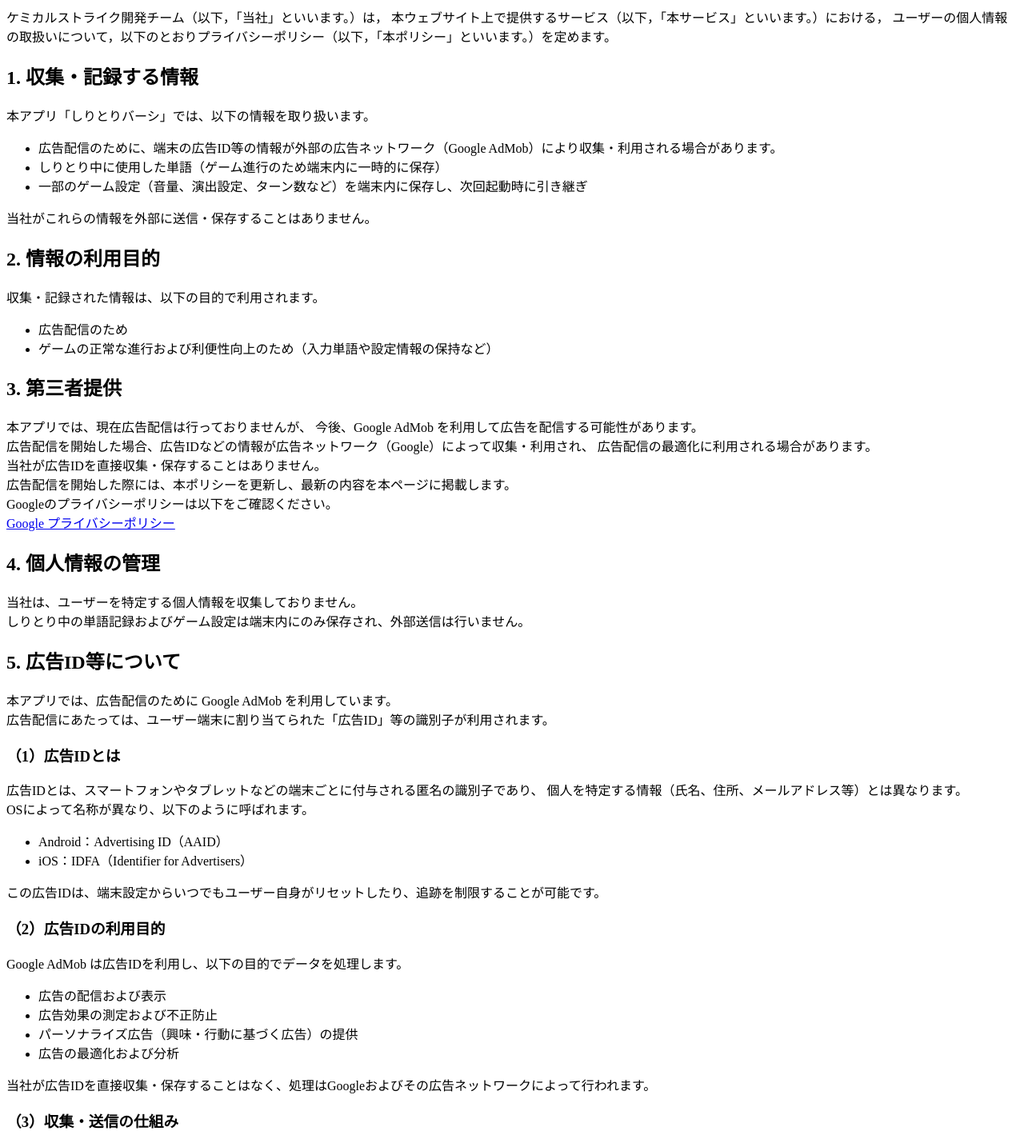
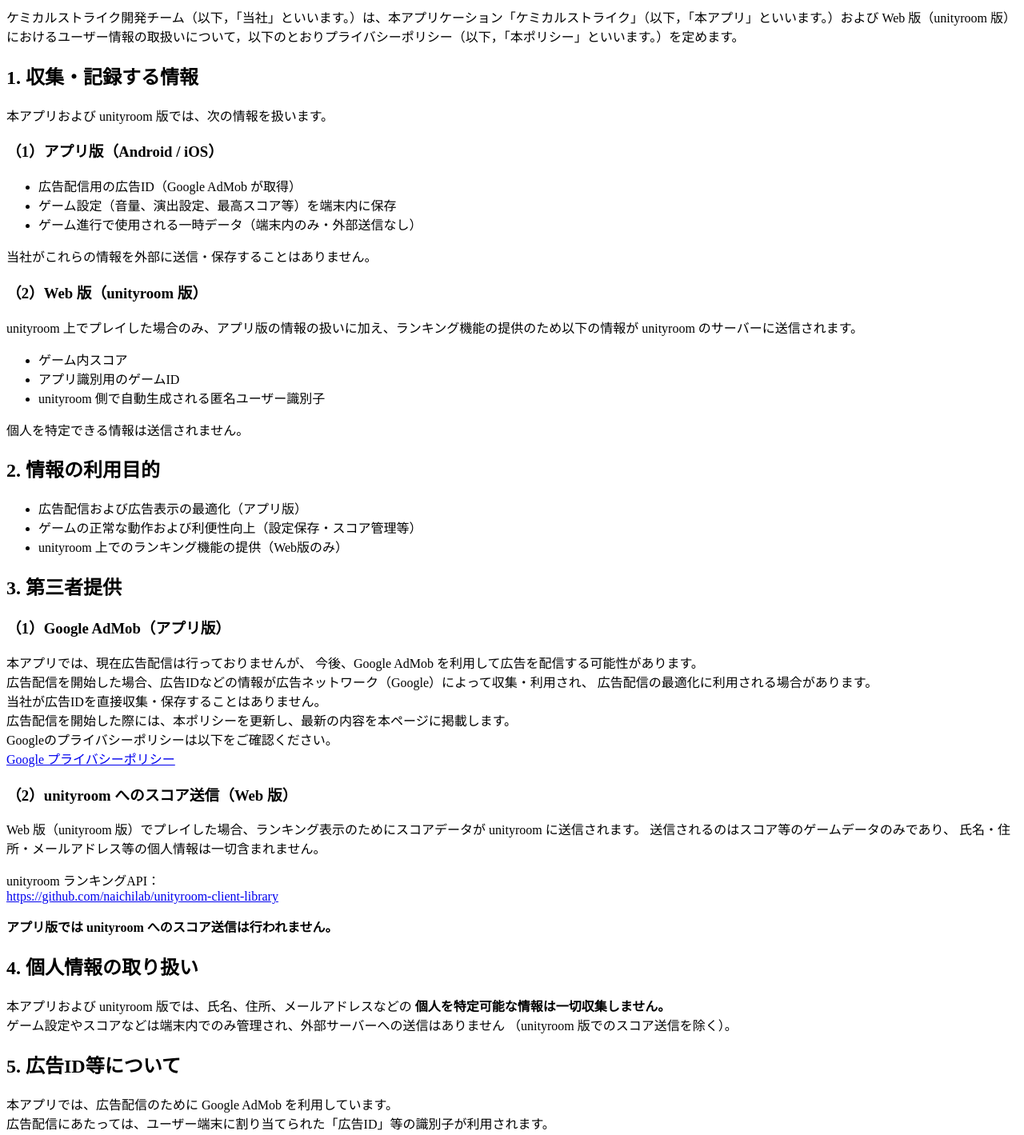
Before and after one commit to pglucy08-collab/ChemicalStrike.github.io, a plain HTML site: page privacy_policy.html in a window 1280 px wide. Shown: the part 80-1499 px from the top of the page at 80% size. Drawn offline with Linux system fonts and the light colour scheme.

Commit message:
privacy policy

```diff
--- a/privacy_policy.html
+++ b/privacy_policy.html
@@ -9,32 +9,38 @@
   <h1>プライバシーポリシー</h1>
 
   <p>
-    ケミカルストライク開発チーム（以下，「当社」といいます。）は，
-    本ウェブサイト上で提供するサービス（以下，「本サービス」といいます。）における，
-    ユーザーの個人情報の取扱いについて，以下のとおりプライバシーポリシー（以下，「本ポリシー」といいます。）を定めます。
+    ケミカルストライク開発チーム（以下，「当社」といいます。）は、本アプリケーション「ケミカルストライク」（以下，「本アプリ」といいます。）および
+    Web 版（unityroom 版）におけるユーザー情報の取扱いについて，以下のとおりプライバシーポリシー（以下，「本ポリシー」といいます。）を定めます。
   </p>
 
   <h2>1. 収集・記録する情報</h2>
-  <p>
-    本アプリ「しりとりバーシ」では、以下の情報を取り扱います。
-    <ul>
-      <li>広告配信のために、端末の広告ID等の情報が外部の広告ネットワーク（Google AdMob）により収集・利用される場合があります。</li>
-      <li>しりとり中に使用した単語（ゲーム進行のため端末内に一時的に保存）</li>
-      <li>一部のゲーム設定（音量、演出設定、ターン数など）を端末内に保存し、次回起動時に引き継ぎ</li>
-    </ul>
-    当社がこれらの情報を外部に送信・保存することはありません。
-  </p>
+  <p>本アプリおよび unityroom 版では、次の情報を扱います。</p>
+  <h3>（1）アプリ版（Android / iOS）</h3>
+  <ul>
+    <li>広告配信用の広告ID（Google AdMob が取得）</li>
+    <li>ゲーム設定（音量、演出設定、最高スコア等）を端末内に保存</li>
+    <li>ゲーム進行で使用される一時データ（端末内のみ・外部送信なし）</li>
+  </ul>
+  <p>当社がこれらの情報を外部に送信・保存することはありません。</p>
+
+  <h3>（2）Web 版（unityroom 版）</h3>
+  <p>unityroom 上でプレイした場合のみ、アプリ版の情報の扱いに加え、ランキング機能の提供のため以下の情報が unityroom のサーバーに送信されます。</p>
+  <ul>
+    <li>ゲーム内スコア</li>
+    <li>アプリ識別用のゲームID</li>
+    <li>unityroom 側で自動生成される匿名ユーザー識別子</li>
+  </ul>
+  <p>個人を特定できる情報は送信されません。</p>
 
   <h2>2. 情報の利用目的</h2>
-  <p>
-    収集・記録された情報は、以下の目的で利用されます。
-    <ul>
-      <li>広告配信のため</li>
-      <li>ゲームの正常な進行および利便性向上のため（入力単語や設定情報の保持など）</li>
-    </ul>
-  </p>
+  <ul>
+    <li>広告配信および広告表示の最適化（アプリ版）</li>
+    <li>ゲームの正常な動作および利便性向上（設定保存・スコア管理等）</li>
+    <li>unityroom 上でのランキング機能の提供（Web版のみ）</li>
+  </ul>
 
   <h2>3. 第三者提供</h2>
+  <h3>（1）Google AdMob（アプリ版）</h3>
   <p>
   本アプリでは、現在広告配信は行っておりませんが、
   今後、Google AdMob を利用して広告を配信する可能性があります。<br>
@@ -45,12 +51,28 @@
   Googleのプライバシーポリシーは以下をご確認ください。<br>
   <a href="https://policies.google.com/privacy" target="_blank" rel="noopener noreferrer">Google プライバシーポリシー</a>
   </p>
+  <h3>（2）unityroom へのスコア送信（Web 版）</h3>
+  <p>
+    Web 版（unityroom 版）でプレイした場合、ランキング表示のためにスコアデータが unityroom に送信されます。
+    送信されるのはスコア等のゲームデータのみであり、
+    氏名・住所・メールアドレス等の個人情報は一切含まれません。
+  </p>
+  <p>
+    unityroom ランキングAPI：<br>
+    <a href="https://github.com/naichilab/unityroom-client-library" target="_blank" rel="noopener noreferrer">
+      https://github.com/naichilab/unityroom-client-library
+    </a>
+  </p>
+  <p><b>アプリ版では unityroom へのスコア送信は行われません。</b></p>
 
 
-  <h2>4. 個人情報の管理</h2>
+
+  <h2>4. 個人情報の取り扱い</h2>
   <p>
-    当社は、ユーザーを特定する個人情報を収集しておりません。<br>
-    しりとり中の単語記録およびゲーム設定は端末内にのみ保存され、外部送信は行いません。<br>
+    本アプリおよび unityroom 版では、氏名、住所、メールアドレスなどの
+    <b>個人を特定可能な情報は一切収集しません。</b><br>
+    ゲーム設定やスコアなどは端末内でのみ管理され、外部サーバーへの送信はありません
+    （unityroom 版でのスコア送信を除く）。
   </p>
 
   <h2>5. 広告ID等について</h2>
@@ -101,16 +123,10 @@
     </ul>
   </p>
 
-  <h2>6. 年齢層および児童の個人情報について</h2>
+  <h2>6. 児童の個人情報について</h2>
   <p>
-    本アプリは、全年齢を対象としたコンテンツおよびサービスを提供しています。<br>
-    当社は、児童（13歳未満を含む）の個人情報を意図的に収集することはありません。<br>
-    また、本アプリではアカウント登録など、個人を特定可能な情報の入力を求める機能はありません。
-  </p>
-  <p>
-    広告配信については、Google AdMob において児童向けコンテンツ向けの設定を行い、
-    不適切な広告が配信されないよう配慮しています。
-    保護者の方は、お子さまの端末設定により、広告IDの管理や追跡制限を行うことが可能です。
+    本アプリは<b>13歳以上向け</b>として提供されており、
+    13歳未満のユーザーからの個人情報を意図的に収集することはありません。
   </p>
 
   <h2>7. お問い合わせ</h2>
```
